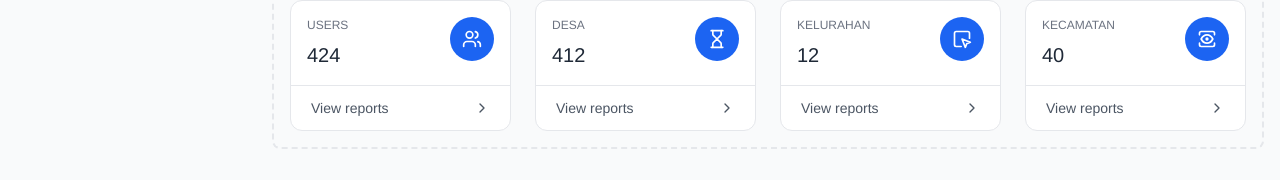
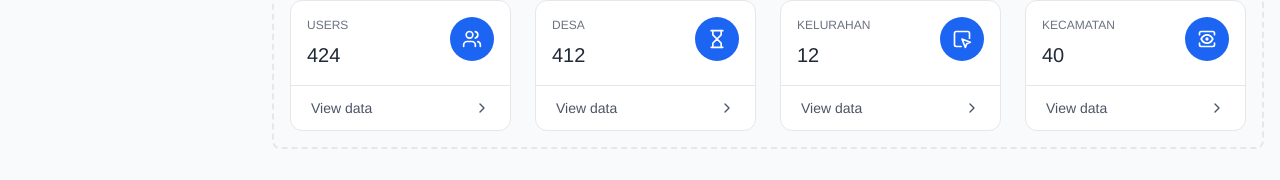
Before and after one commit to azharanggakusuma/simades, a Next.js app: page /dashboard in a window 1280 px wide. Shown: the part 182-362 px from the top of the page. Built offline with nearby package versions, Linux system fonts and the light colour scheme.

Commit message:
feat: enhance Breadcrumb component with navigation links and update Stats component button text

```diff
--- a/app/dashboard/components/Breadcrumb.tsx
+++ b/app/dashboard/components/Breadcrumb.tsx
@@ -1,5 +1,36 @@
 export default function Breadcrumb() {
   return (
-    {/* Breadcrumb */}
+    <>
+      {/* Breadcrumb */}
+      <div className="flex items-center justify-between mt-16">
+        <div>
+          <h1 className="text-2xl font-semibold text-gray-800">Welcome Back!</h1>
+          <p className="text-sm text-gray-500">Diskominfo Kab. Cirebon</p>
+        </div>
+
+        {/* Breadcrumb Navigation */}
+        <nav className="text-sm text-gray-500" aria-label="Breadcrumb">
+          <ol className="list-none p-0 inline-flex">
+            <li className="flex items-center">
+              <span className="text-gray-600">Dashboard</span>
+              <svg
+                className="w-3 h-3 mx-2"
+                fill="none"
+                stroke="currentColor"
+                strokeWidth="2"
+                viewBox="0 0 24 24"
+              >
+                <path
+                  strokeLinecap="round"
+                  strokeLinejoin="round"
+                  d="M9 5l7 7-7 7"
+                />
+              </svg>
+            </li>
+            <li className="text-gray-800 font-medium">Home</li>
+          </ol>
+        </nav>
+      </div>
+    </>
   );
 }
--- a/app/dashboard/components/Stats.tsx
+++ b/app/dashboard/components/Stats.tsx
@@ -40,7 +40,7 @@ export default function Stats() {
             className="py-3 px-4 md:px-5 inline-flex justify-between items-center text-sm text-gray-600 border-t border-gray-200 hover:bg-gray-50 focus:outline-hidden focus:bg-gray-50 rounded-b-xl dark:border-neutral-800 dark:text-neutral-400 dark:hover:bg-neutral-800 dark:focus:bg-neutral-800"
             href="#"
           >
-            View reports
+            View data
             <svg
               className="shrink-0 size-4"
               xmlns="http://www.w3.org/2000/svg"
@@ -95,7 +95,7 @@ export default function Stats() {
             className="py-3 px-4 md:px-5 inline-flex justify-between items-center text-sm text-gray-600 border-t border-gray-200 hover:bg-gray-50 focus:outline-hidden focus:bg-gray-50 rounded-b-xl dark:border-neutral-800 dark:text-neutral-400 dark:hover:bg-neutral-800 dark:focus:bg-neutral-800"
             href="#"
           >
-            View reports
+            View data
             <svg
               className="shrink-0 size-4"
               xmlns="http://www.w3.org/2000/svg"
@@ -148,7 +148,7 @@ export default function Stats() {
             className="py-3 px-4 md:px-5 inline-flex justify-between items-center text-sm text-gray-600 border-t border-gray-200 hover:bg-gray-50 focus:outline-hidden focus:bg-gray-50 rounded-b-xl dark:border-neutral-800 dark:text-neutral-400 dark:hover:bg-neutral-800 dark:focus:bg-neutral-800"
             href="#"
           >
-            View reports
+            View data
             <svg
               className="shrink-0 size-4"
               xmlns="http://www.w3.org/2000/svg"
@@ -203,7 +203,7 @@ export default function Stats() {
             className="py-3 px-4 md:px-5 inline-flex justify-between items-center text-sm text-gray-600 border-t border-gray-200 hover:bg-gray-50 focus:outline-hidden focus:bg-gray-50 rounded-b-xl dark:border-neutral-800 dark:text-neutral-400 dark:hover:bg-neutral-800 dark:focus:bg-neutral-800"
             href="#"
           >
-            View reports
+            View data
             <svg
               className="shrink-0 size-4"
               xmlns="http://www.w3.org/2000/svg"
--- a/app/dashboard/page.js
+++ b/app/dashboard/page.js
@@ -2,6 +2,7 @@ import Navbar from "./components/Navbar";
 import Sidebar from "./components/Sidebar";
 import Stats from "./components/Stats";
 import Footer from "./components/Footer";
+import Breadcrumb from "./components/Breadcrumb";
 
 export default function Dashboard() {
   return (
@@ -10,39 +11,12 @@ export default function Dashboard() {
       <Sidebar />
 
       <main className="flex-grow p-4 sm:ml-64">
-        <div className="flex items-center justify-between mt-16">
-          <div>
-            <h1 className="text-2xl font-semibold text-gray-800">Welcome Back!</h1>
-            <p className="text-sm text-gray-500">Diskominfo Kab. Cirebon</p>
-          </div>
-
-          {/* Breadcrumb */}
-          <nav className="text-sm text-gray-500" aria-label="Breadcrumb">
-            <ol className="list-none p-0 inline-flex">
-              <li className="flex items-center">
-                <span className="text-gray-600">Dashboard</span>
-                <svg
-                  className="w-3 h-3 mx-2"
-                  fill="none"
-                  stroke="currentColor"
-                  strokeWidth="2"
-                  viewBox="0 0 24 24"
-                >
-                  <path
-                    strokeLinecap="round"
-                    strokeLinejoin="round"
-                    d="M9 5l7 7-7 7"
-                  />
-                </svg>
-              </li>
-              <li className="text-gray-800 font-medium">Home</li>
-            </ol>
-          </nav>
-        </div>
+        <Breadcrumb />
 
         <div className="p-4 border-2 border-gray-200 border-dashed rounded-lg dark:border-gray-700 mt-8">
           <Stats />
         </div>
+
       </main>
 
       <Footer />
```
